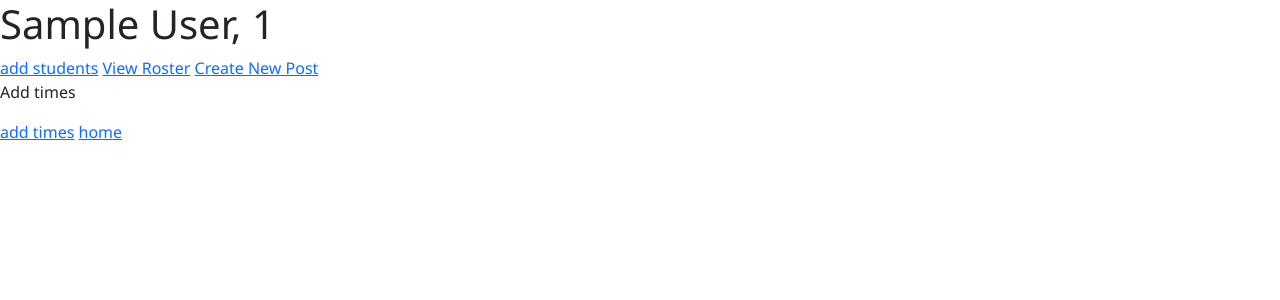
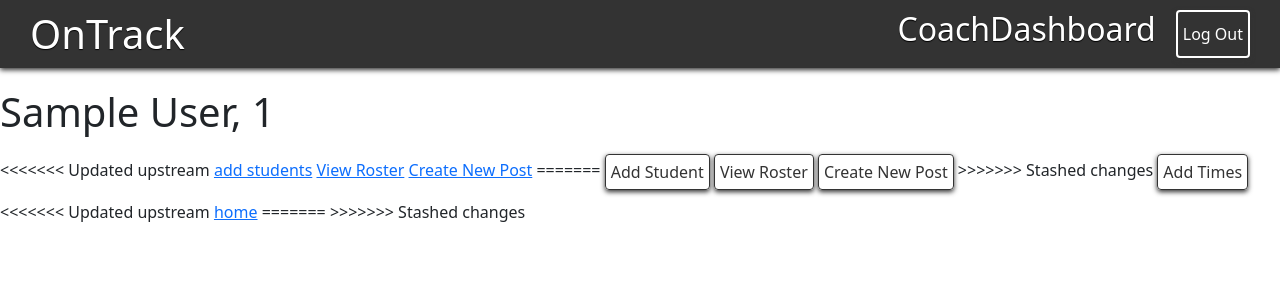
Before and after one commit to Schneider-Alex/OnTrack, a Flask app: page /dashboard in a window 1280 px wide. Shown: the top 300 px of the page. Run offline with Flask 2, Linux system fonts and the light colour scheme; the visitor is signed in with stand-in values (Sample User, id 1); data that the repository does not hold is empty.

Commit message:
stylistic changes
dashboard, layout style changes

```diff
--- a/flask_app/static/style.css
+++ b/flask_app/static/style.css
@@ -1,7 +1,4 @@
-* {
-  font-family:'Segoe UI', Tahoma, Geneva, Verdana, sans-serif;
-}
-.homepage::before {
+.index::before {
   background: linear-gradient(0deg, rgba(46, 41, 75, 0.9), rgba(38, 0, 255, 0.3)),
               url("https://www.goodfreephotos.com/albums/sports/female-runners-on-the-race-track.jpg") no-repeat center center fixed;
   content: '';
@@ -22,7 +19,7 @@
 }
 .form-style {
   background-color: #333;
-  padding: 20px;
+  padding: 10px;
   text-shadow: 0px 1px 1px black;
   box-shadow: 0px 2px 5px #333;
 }
@@ -59,6 +56,31 @@
   background: #333;
   transition: 0.3s;
 }
+.btn2{
+  color: #fff;
+  padding: 0px;
+  margin: 0px;
+  cursor: pointer;
+}
+.btn2:hover{
+  color: gray;
+  content: "";
+  background: transparent;
+  transition: 0.3s;
+}
+.btn3{
+  color: #fff;
+  border: 2px solid #fff;
+  padding: 0px 5px;
+  margin: 0px;
+}
+.btn3:hover{
+  color: gray;
+  border: 2px solid gray;
+  content: "";
+  background: transparent;
+  transition: 0.3s;
+}
 
 /* form text area hover effects */
 .text-area {
--- a/flask_app/templates/dashboard.html
+++ b/flask_app/templates/dashboard.html
@@ -2,9 +2,17 @@
 
 <h1>{{session.first_name}}, {{session.coach_id}}</h1>
 
+<<<<<<< Updated upstream
 <a href="/coach/add_athletes">add students</a>
 <a href="/coach/roster/{{session.coach_id}}">View Roster</a>
 <a href="/coach/create_post_page/{{session.coach_id}}">Create New Post</a>
+=======
+{%if session.coach%}
+<button href="/coach/add_athletes" class="btn btn1">Add Student</button>
+<button href="coach/roster/{{session.coach_id}}" class="btn btn1">View Roster</button>
+<button href="/coach/create_post_page/{{session.coach_id}}" class="btn btn1">Create New Post</button>
+{%endif%}
+>>>>>>> Stashed changes
 
 {%if coach_posts%}
 <table>
@@ -21,7 +29,6 @@
 {%endfor%}
 </table>
 {%endif%}
-<p>Add times</p>
-<a href="/coach/create/times">add times</a>
+<button href="/coach/create/times" class="btn btn1">Add Times</button>
 
 {% endblock %}
--- a/flask_app/templates/index.html
+++ b/flask_app/templates/index.html
@@ -11,7 +11,7 @@
 
         <title>login</title>
     </head>
-    <body>
+    <body class="index">
         <div class="row header text-center form-style">
             <h1>OnTrack</h1>
         </div>
--- a/flask_app/templates/layout.html
+++ b/flask_app/templates/layout.html
@@ -4,28 +4,41 @@
         <meta charset="UTF-8" />
         <meta http-equiv="X-UA-Compatible" content="IE=edge" />
         <meta name="viewport" content="width=device-width, initial-scale=1.0" />
-        <link
-            href="https://cdn.jsdelivr.net/npm/bootstrap@5.1.3/dist/css/bootstrap.min.css"
-            rel="stylesheet"
-            integrity="sha384-1BmE4kWBq78iYhFldvKuhfTAU6auU8tT94WrHftjDbrCEXSU1oBoqyl2QvZ6jIW3"
-            crossorigin="anonymous"
-        />
-        <link
-            rel="stylesheet"
-            type="text/css"
-            href="{{url_for('static', filename='style.css')}}"
-        />
+        <link href="https://cdn.jsdelivr.net/npm/bootstrap@5.1.3/dist/css/bootstrap.min.css" rel="stylesheet" integrity="sha384-1BmE4kWBq78iYhFldvKuhfTAU6auU8tT94WrHftjDbrCEXSU1oBoqyl2QvZ6jIW3" crossorigin="anonymous"/>
+        <link rel="stylesheet" type="text/css" href="{{url_for('static', filename='style.css')}}" />
         <script
             defer
             type="text/javascript"
             src="{{ url_for('static', filename='script.js')}}"
         ></script>
 
-        <title>OnTrack</title>
+        <title>OnTrack Layout</title>
     </head>
 
     <body>
+        <div class="d-flex header form-style justify-content-between" style="padding: 10px 30px;">
+            <h1 href="/dashboard" class="btn2">OnTrack</h1>
+            <div class="d-flex justify-content-between gap">
+                <div class="d-flex justify-content-between">
+                    {% if session['coach'] %}
+                        <h2>Coach</h2>
+                    {% else %}
+                        <h2>Athlete</h2>
+                    {% endif %}
+                    <h2>Dashboard</h2>
+                </div>
+                <!-- <button href="/logout" class="btn btn1">Log out</button> -->
+                <button href="/logout" class="btn btn3">Log Out</button>
+            </div>
+        </div>
         {% block body %}{% endblock %}
+<<<<<<< Updated upstream
         <a href="/dashboard">home</a>
+=======
+>>>>>>> Stashed changes
     </body>
 </html>
+
+    <!-- <svg href="/logout" class="btn btn2" xmlns="http://www.w3.org/2000/svg" width="40" height="40" fill="currentColor" class="bi bi-house-door-fill" viewBox="0 0 16 16">
+        <path d="M6.5 14.5v-3.505c0-.245.25-.495.5-.495h2c.25 0 .5.25.5.5v3.5a.5.5 0 0 0 .5.5h4a.5.5 0 0 0 .5-.5v-7a.5.5 0 0 0-.146-.354L13 5.793V2.5a.5.5 0 0 0-.5-.5h-1a.5.5 0 0 0-.5.5v1.293L8.354 1.146a.5.5 0 0 0-.708 0l-6 6A.5.5 0 0 0 1.5 7.5v7a.5.5 0 0 0 .5.5h4a.5.5 0 0 0 .5-.5z"/>
+    </svg> -->
```
Also changed, not shown: 1 other file.
